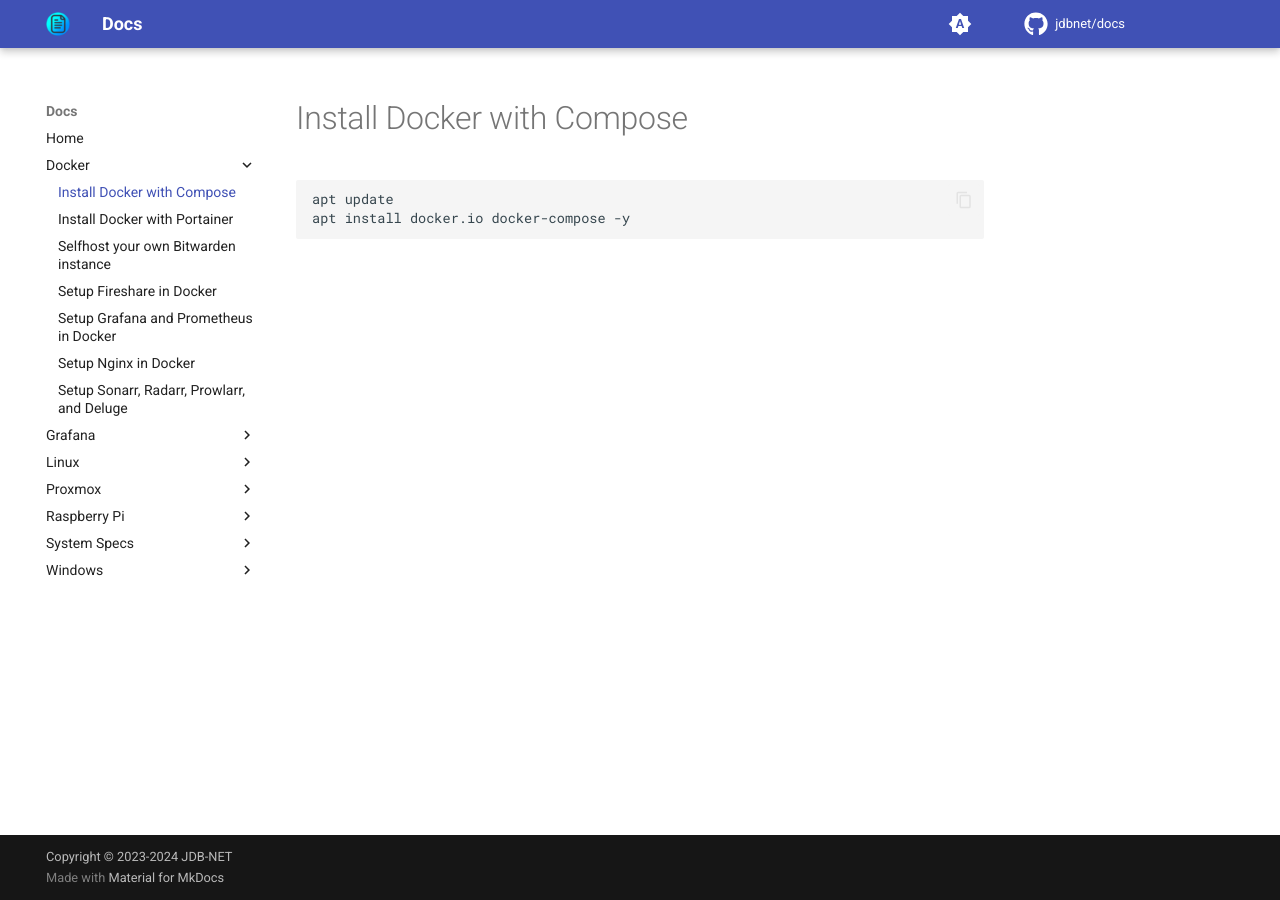
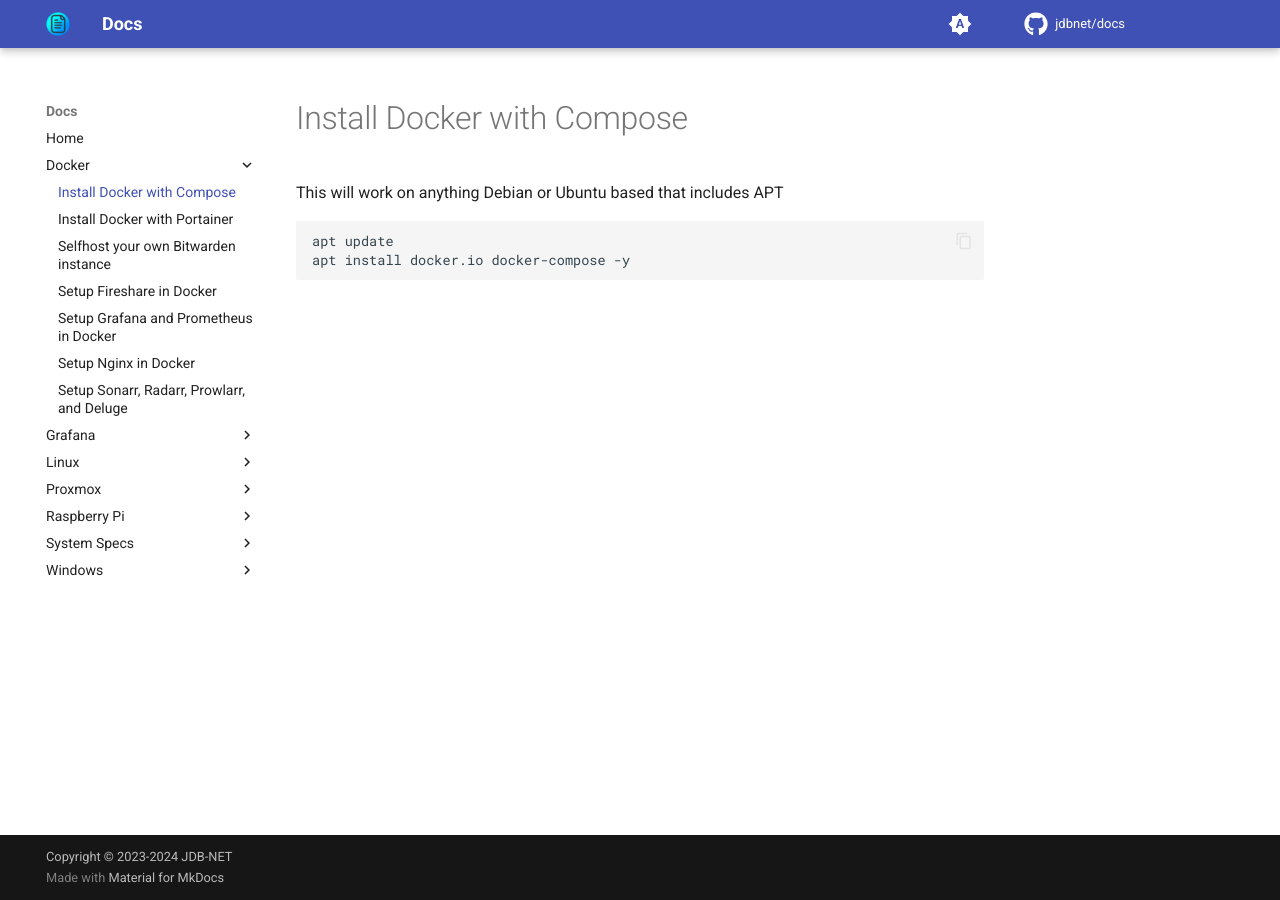
Before and after one commit to jdbnet/docs, an MkDocs documentation site: the page built from docs/Docker/Install-Docker-with-Compose.md, in a window 1280 px wide. Built offline with MkDocs 1.6.1 and Material for MkDocs 9.7.7, drawn with Linux system fonts in a browser that asks for light colours; plug-ins that fetch from the network failed and are left out; comment, search, counter and statistics services are not loaded.

Commit message:
Testing changes

````diff
--- a/docs/Docker/Install-Docker-with-Compose.md
+++ b/docs/Docker/Install-Docker-with-Compose.md
@@ -1,3 +1,5 @@
+This will work on anything Debian or Ubuntu based that includes APT
+
 ```bash
 apt update
 apt install docker.io docker-compose -y
````
